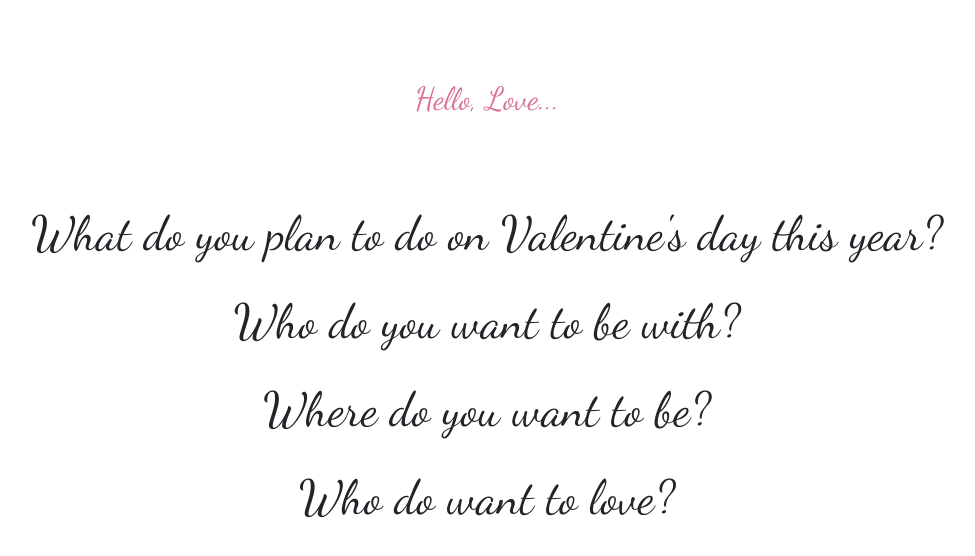
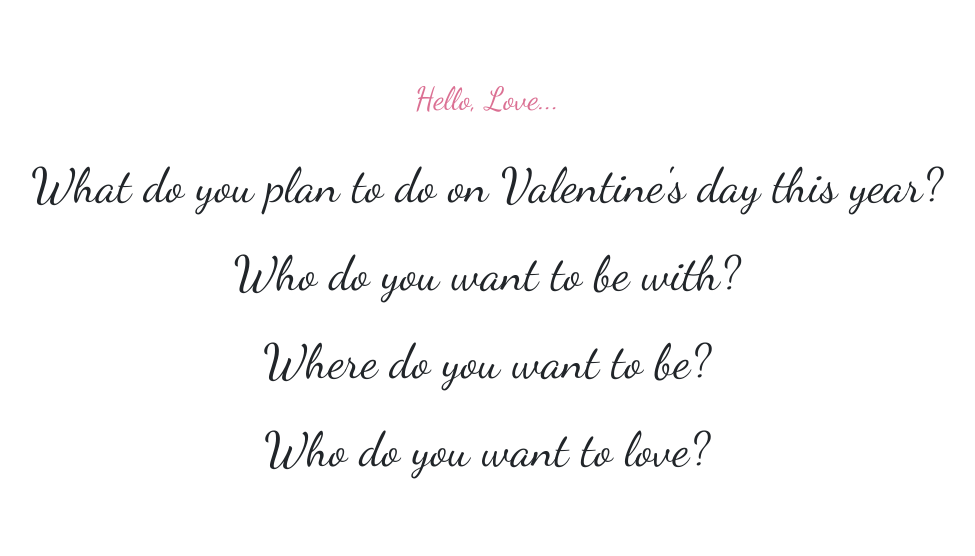
Before and after one commit to poetrique/fns-valentines, a plain HTML site: page index.html in a window 1280 px wide. Shown: the whole page, without its empty margins (153-1128 px from the left). Drawn offline with nearby package versions, Linux system fonts and the light colour scheme.

Commit message:
building webpage

```diff
--- a/index.html
+++ b/index.html
@@ -16,7 +16,7 @@
     <p>What do you plan to do on Valentine's day this year?</p>
     <p>Who do you want to be with?</p>
     <p>Where do you want to be?</p>
-    <p>Who do want to love?</p>
+    <p>Who do you want to love?</p>
   </div>
 
 </body>
--- a/love.css
+++ b/love.css
@@ -15,7 +15,7 @@ body {
 #questions {
   font-weight: bold 700;
   font-size: 3em;
-  padding: 1.5em;
+  padding: 0.5em 1.5em;
 }
 
 .hey-you {
```
